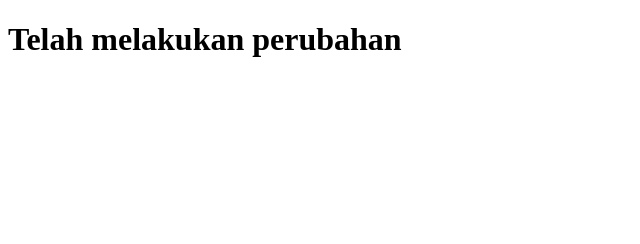
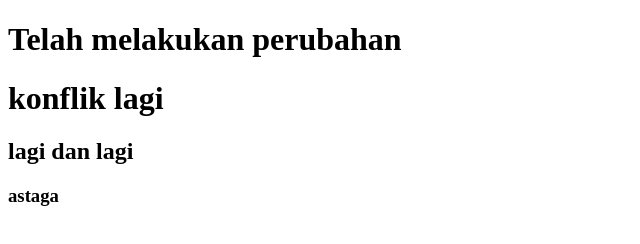
Before and after one commit to poponatwalteraw/remote-branch, a plain HTML site: page index.html in a window 1280 px wide. Shown: the whole page, without its empty margins (0-640 px from the left). Drawn offline with Linux system fonts and the light colour scheme.

Commit message:
melakukan perubahan di origin main oleh poponat

```diff
--- a/index.html
+++ b/index.html
@@ -6,5 +6,8 @@
 </head>
 <body>
 	<h1>Telah melakukan perubahan</h1>
+	<h1>konflik lagi</h1>
+	<h2>lagi dan lagi</h2>
+	<h3>astaga</h3>
 </body>
 </html>
```
